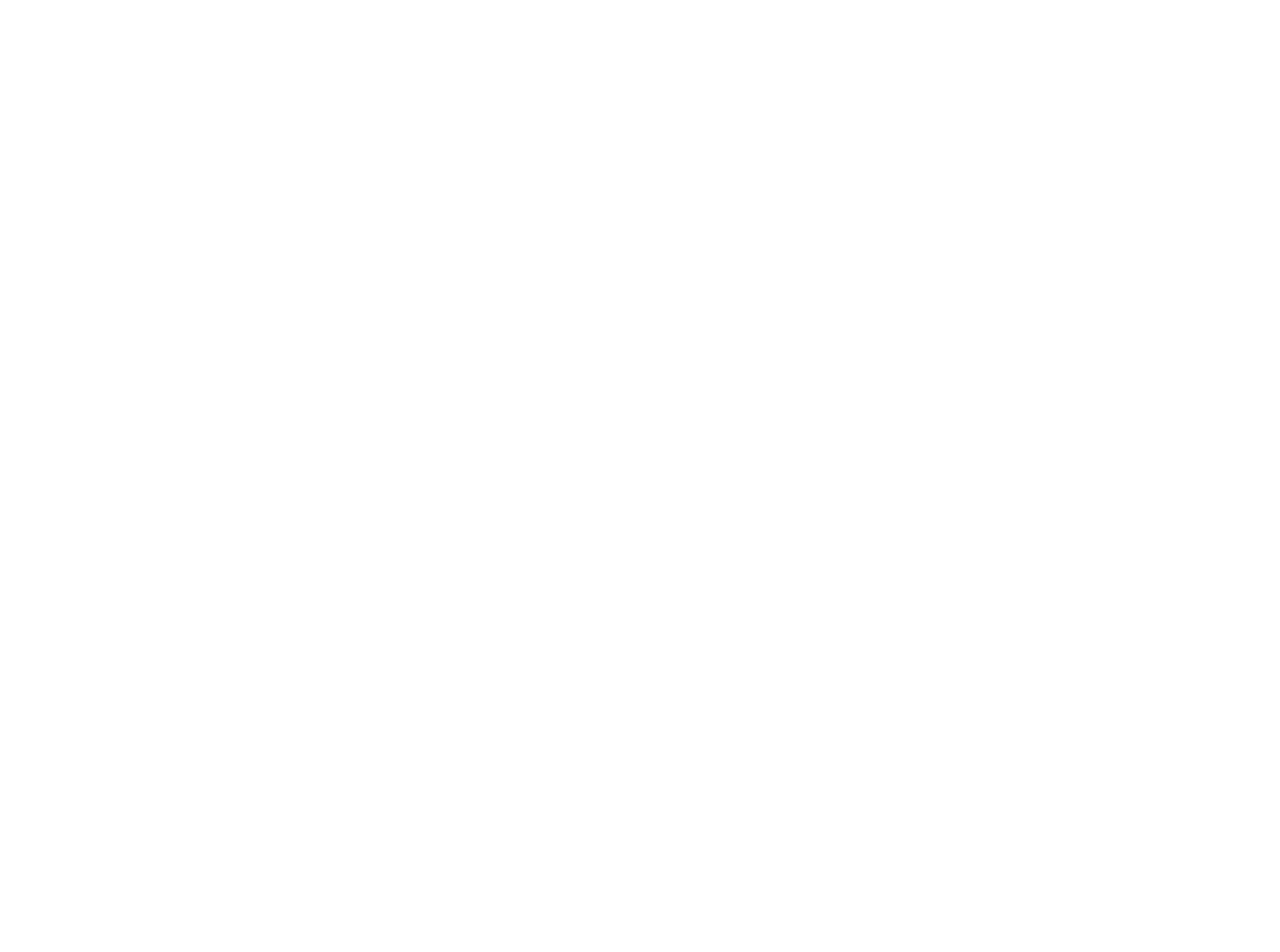
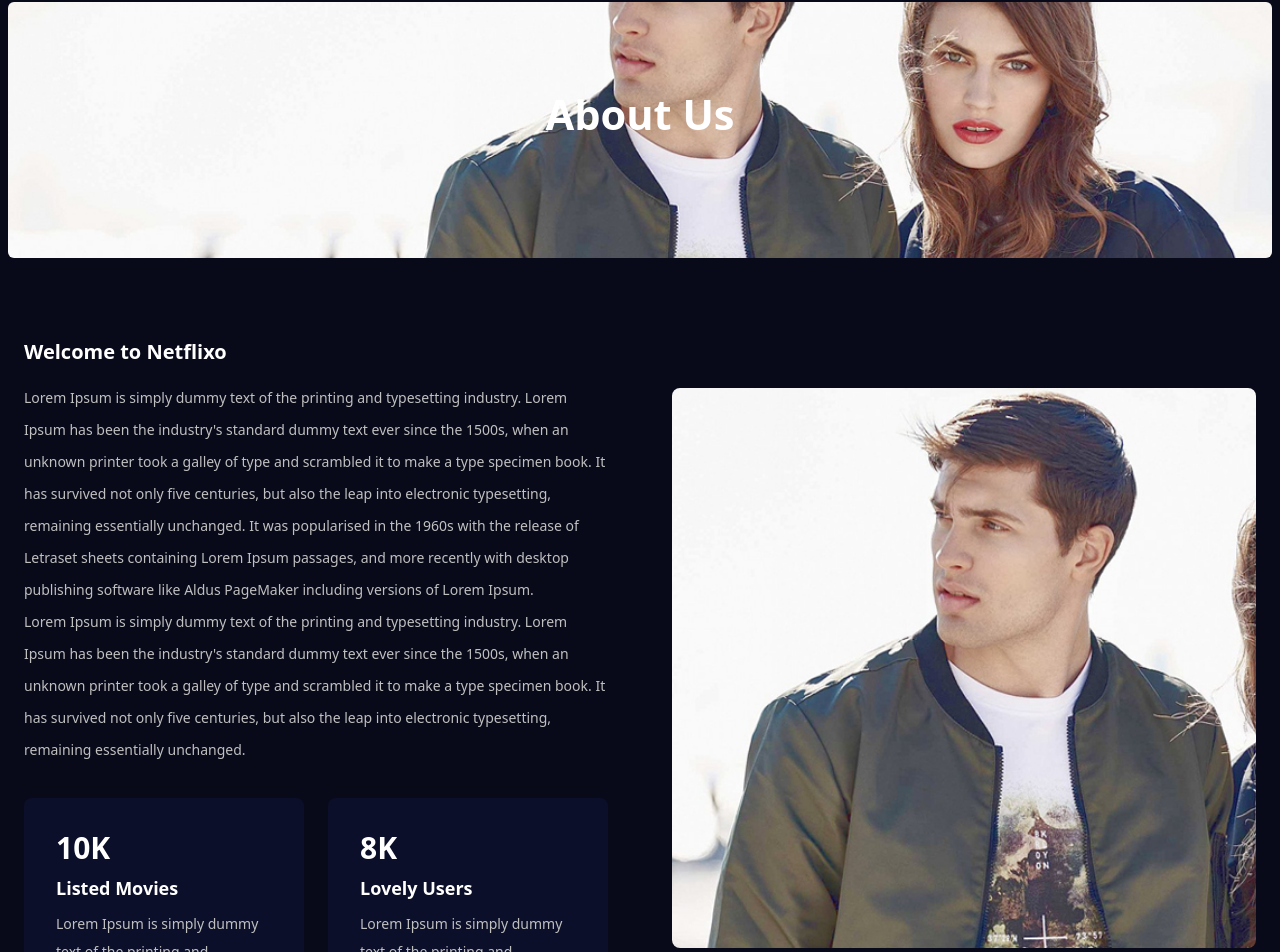
Before and after one commit to Melchizedek-1/Netflix-clone, a React (Create React App) app: page /about-us in a window 1280 px wide. Shown: the part 118-1070 px from the top of the page. Before the commit the page ends 800 px from the top, so only its background shows below. Built offline with nearby package versions, Linux system fonts and the light colour scheme.

Commit message:
About us added

```diff
--- a/src/App.js
+++ b/src/App.js
@@ -1,5 +1,6 @@
 import React from 'react'
 import { Route, Routes } from 'react-router-dom'
+import AboutUs from './Screens/AboutUs'
 import HomeScreen from './Screens/HomeScreen'
 import NotFound from './Screens/NotFound'
 
@@ -7,6 +8,7 @@
   return (
     <Routes>
       <Route path='/' element={<HomeScreen />} />
+      <Route path='/about-us' element={<AboutUs />} />
       <Route path='*' element={<NotFound />} />
     </Routes>
   )
--- /dev/null
+++ b/src/Components/Head.js
@@ -0,0 +1,20 @@
+import React from 'react'
+
+const Head = ({ title }) => {
+  return (
+    <div className='w-full bg-deepGray lg:h-64 h-40 relative overflow-hidden rounded-md'>
+        <img
+            src='/images/1.jpg'
+            alt='about us'
+            className='w-full h-full object-cover'
+        />
+        <div className='absolute lg:top-24 top-16 w-full flex-colo'>
+            <h1 className='text-2xl lg:text-h1 text-white text-center font-bold'>
+                {title && title}
+            </h1>
+        </div>
+    </div>
+  )
+}
+
+export default Head
--- /dev/null
+++ b/src/Screens/AboutUs.js
@@ -0,0 +1,70 @@
+import React from 'react'
+import Head from '../Components/Head'
+import Layout from '../Layout/Layout'
+
+const AboutUs = () => {
+  return (
+    <Layout>
+        <div className='min-h-screen container mx-auto px-2 my-6'>
+            <Head title="About Us" />
+            <div className='xl:py-20 py-10 px-4'>
+                <div className='grid grid-flow-row xl:grid-cols-2  gap-4 xl:gap-16 items-center'>
+                    <div>
+                        <h3 className='text-xl lg:text:3xl mb-4 font-semibold'>
+                            Welcome to Netflixo
+                        </h3>
+                        <div className='mt-3 text-sm leading-8 text-text'>
+                            <p>
+                            Lorem Ipsum is simply dummy text of the printing and
+                            typesetting industry. Lorem Ipsum has been the industry's
+                            standard dummy text ever since the 1500s, when an unknown
+                            printer took a galley of type and scrambled it to make a type
+                            specimen book. It has survived not only five centuries, but
+                            also the leap into electronic typesetting, remaining
+                            essentially unchanged. It was popularised in the 1960s with
+                            the release of Letraset sheets containing Lorem Ipsum
+                            passages, and more recently with desktop publishing software
+                            like Aldus PageMaker including versions of Lorem Ipsum.
+                            </p>
+                            <p>
+                            Lorem Ipsum is simply dummy text of the printing and
+                            typesetting industry. Lorem Ipsum has been the industry's
+                            standard dummy text ever since the 1500s, when an unknown
+                            printer took a galley of type and scrambled it to make a type
+                            specimen book. It has survived not only five centuries, but
+                            also the leap into electronic typesetting, remaining
+                            essentially unchanged.
+                            </p>
+                        </div>
+                        <div className='grid md:grid-cols-2 gap-6 mt-8'>
+                            <div className='p-8 bg-dry rounded-lg'>
+                                <span className='text-3xl block font-extrabold'>10K</span>
+                                <h4 className='text-lg font-semibold my-2'>Listed Movies</h4>
+                                <p className='mb-0 text-text leading-7 text-sm'>
+                                    Lorem Ipsum is simply dummy text of the printing and
+                                </p>
+                            </div>
+                            <div className='p-8 bg-dry rounded-lg'>
+                                <span className='text-3xl block font-extrabold'>8K</span>
+                                <h4 className='text-lg font-semibold my-2'>Lovely Users</h4>
+                                <p className='mb-0 text-text leading-7 text-sm'>
+                                    Lorem Ipsum is simply dummy text of the printing and
+                                </p>
+                            </div>
+                        </div>
+                    </div>
+                    <div className='mt-10 lg:mt-0'>
+                        <img
+                            src="/images/1.jpg"
+                            alt='about us'
+                            className='w-full xl:block hidden h-header rounded-lg object-cover'
+                        />
+                    </div>
+                </div>
+            </div>
+        </div>
+    </Layout>
+  )
+}
+
+export default AboutUs
```
